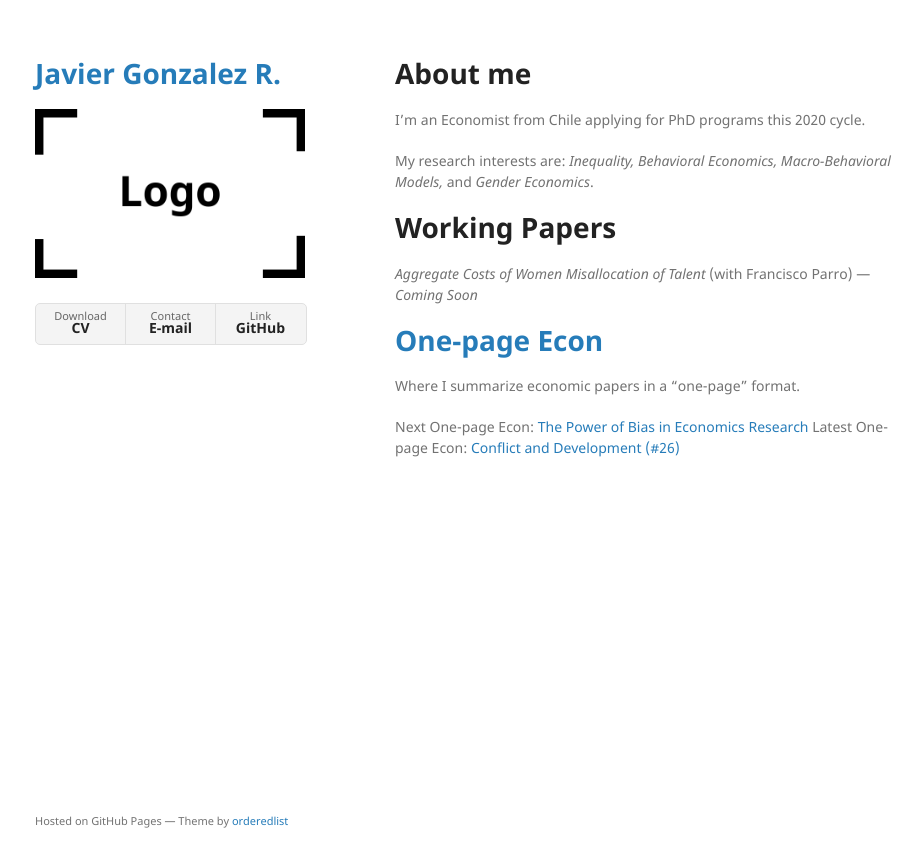
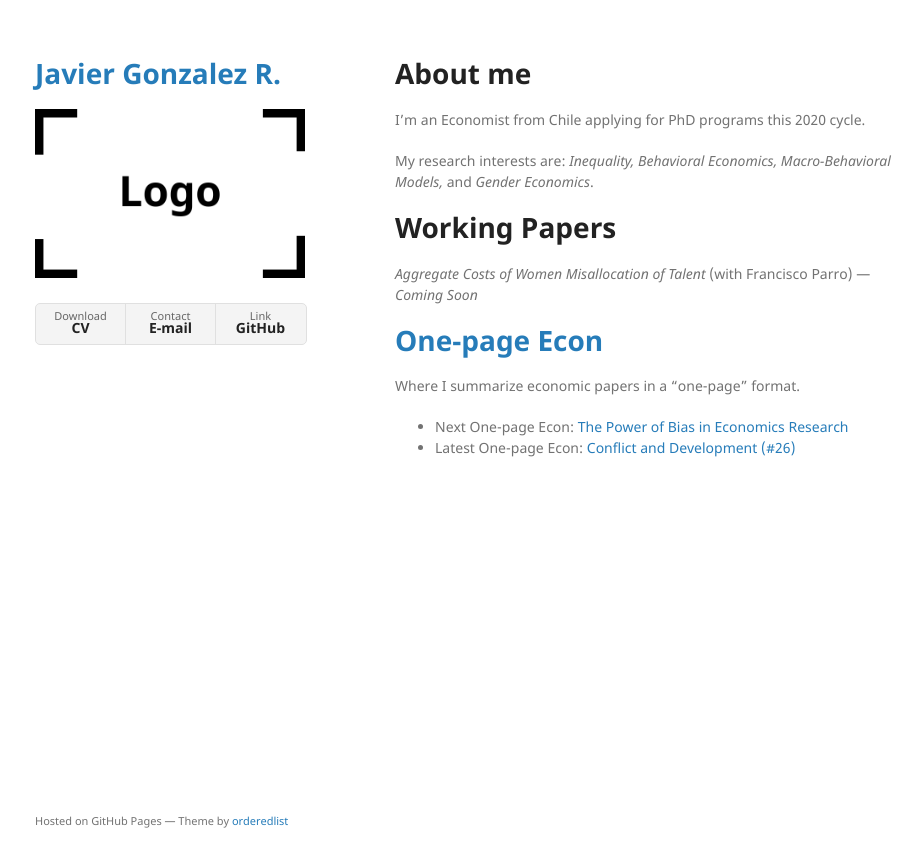
Before and after one commit to jjgecon/jjgecon.github.io, a Jekyll site: the page built from index.md, in a window 1280 px wide. Shown: the top 867 px of the page, without its empty margins (175-1097 px from the left). Built offline with Jekyll 4.4.1, drawn with Linux system fonts in a browser that asks for light colours; the repository's description, which GitHub fills in, is left out; our own code applies the rules of GitHub Pages for plain Markdown files.

```diff
--- a/index.md
+++ b/index.md
@@ -16,5 +16,5 @@ My research interests are: *Inequality, Behavioral Economics, Macro-Behavioral M
 
 Where I summarize economic papers in a "one-page" format.
 
-Next One-page Econ: [The Power of Bias in Economics Research](https://onlinelibrary.wiley.com/doi/abs/10.1111/ecoj.12461)
-Latest One-page Econ: [Conflict and Development (#26)](https://jjgecon.github.io/assets/files/Conflict%20and%20Development%20(Ray%202017).pdf)
+* Next One-page Econ: [The Power of Bias in Economics Research](https://onlinelibrary.wiley.com/doi/abs/10.1111/ecoj.12461)
+* Latest One-page Econ: [Conflict and Development (#26)](https://jjgecon.github.io/assets/files/Conflict%20and%20Development%20(Ray%202017).pdf)
```
